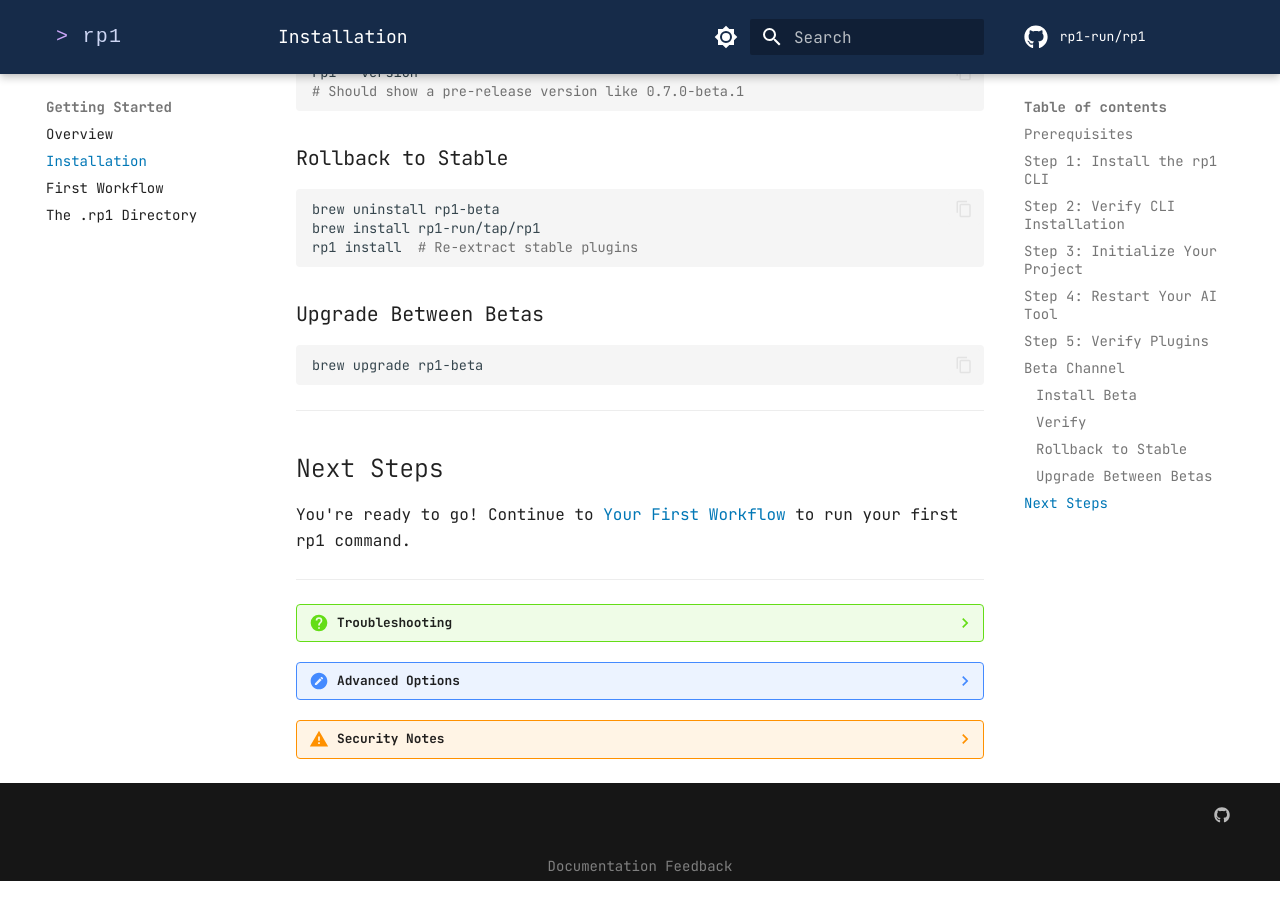
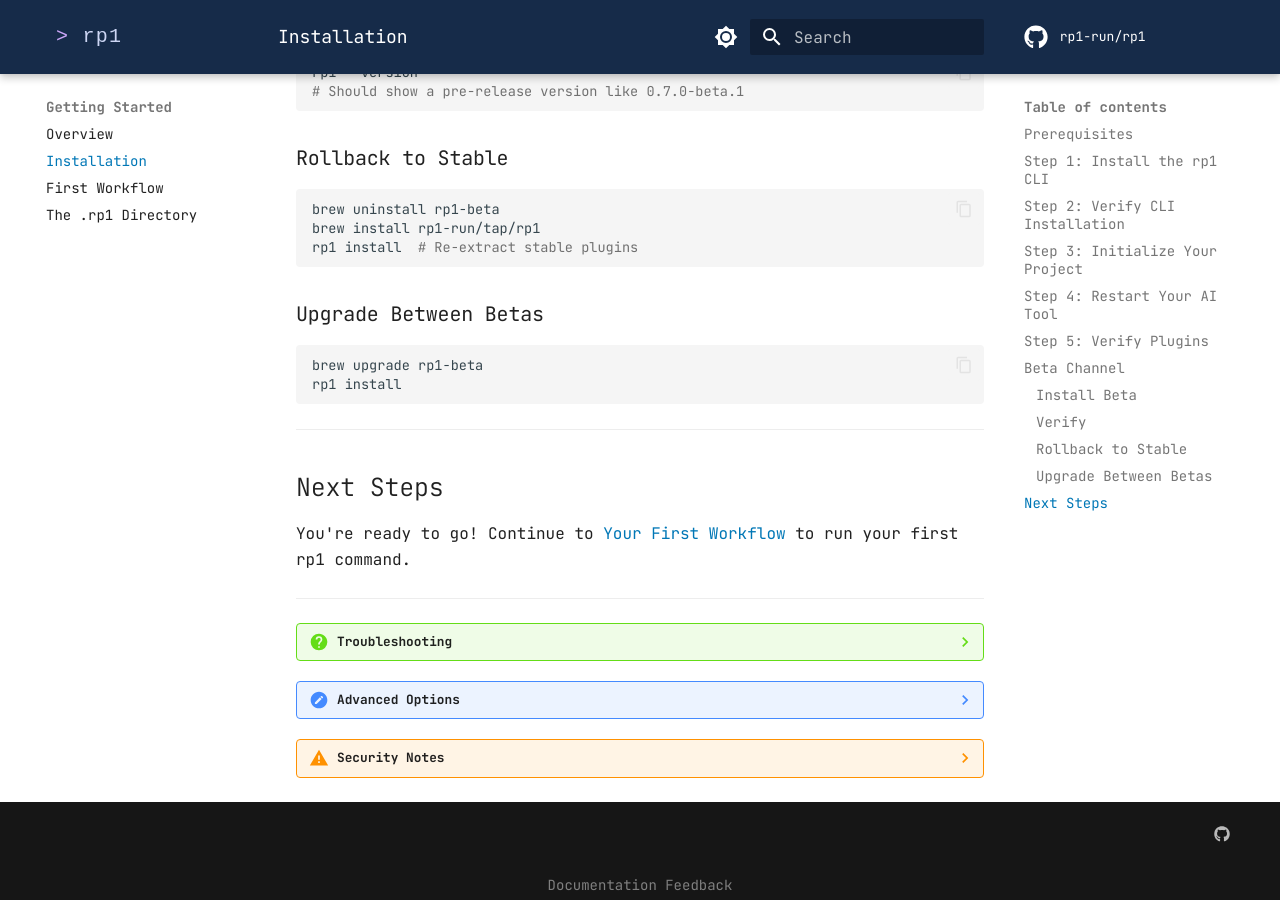
Before and after one commit to rp1-run/rp1, an MkDocs documentation site: the page built from docs/getting-started/installation.md, in a window 1280 px wide and 900 px high, scrolled down 4250 px. Built offline with MkDocs 1.6.1 and Material for MkDocs 9.7.7, drawn with Linux system fonts in a browser that asks for light colours; comment, search, counter and statistics services are not loaded.

Commit message:
docs: add rp1 install step to upgrade and beta install instructions
Update release footers, installation docs, and README to include
rp1 install after brew install/upgrade. The brew postflight hook
cannot reliably run rp1 install due to Homebrew's sanitized PATH,
so users need to run it manually.

Generated with AI

Co-Authored-By: rp1 <bot@rp1.run>

````diff
--- a/docs/getting-started/installation.md
+++ b/docs/getting-started/installation.md
@@ -296,6 +296,7 @@ rp1 install  # Re-extract stable plugins
 
 ```bash
 brew upgrade rp1-beta
+rp1 install
 ```
 
 ---
@@ -391,12 +392,14 @@ You're ready to go! Continue to [Your First Workflow](first-workflow.md) to run
 
         ```bash
         brew upgrade rp1
+        rp1 install
         ```
 
     === "Scoop"
 
         ```bash
         scoop update rp1
+        rp1 install
         ```
 
     **Uninstalling:**
````
Also changed, not shown: README.md (+2 -0 lines).
